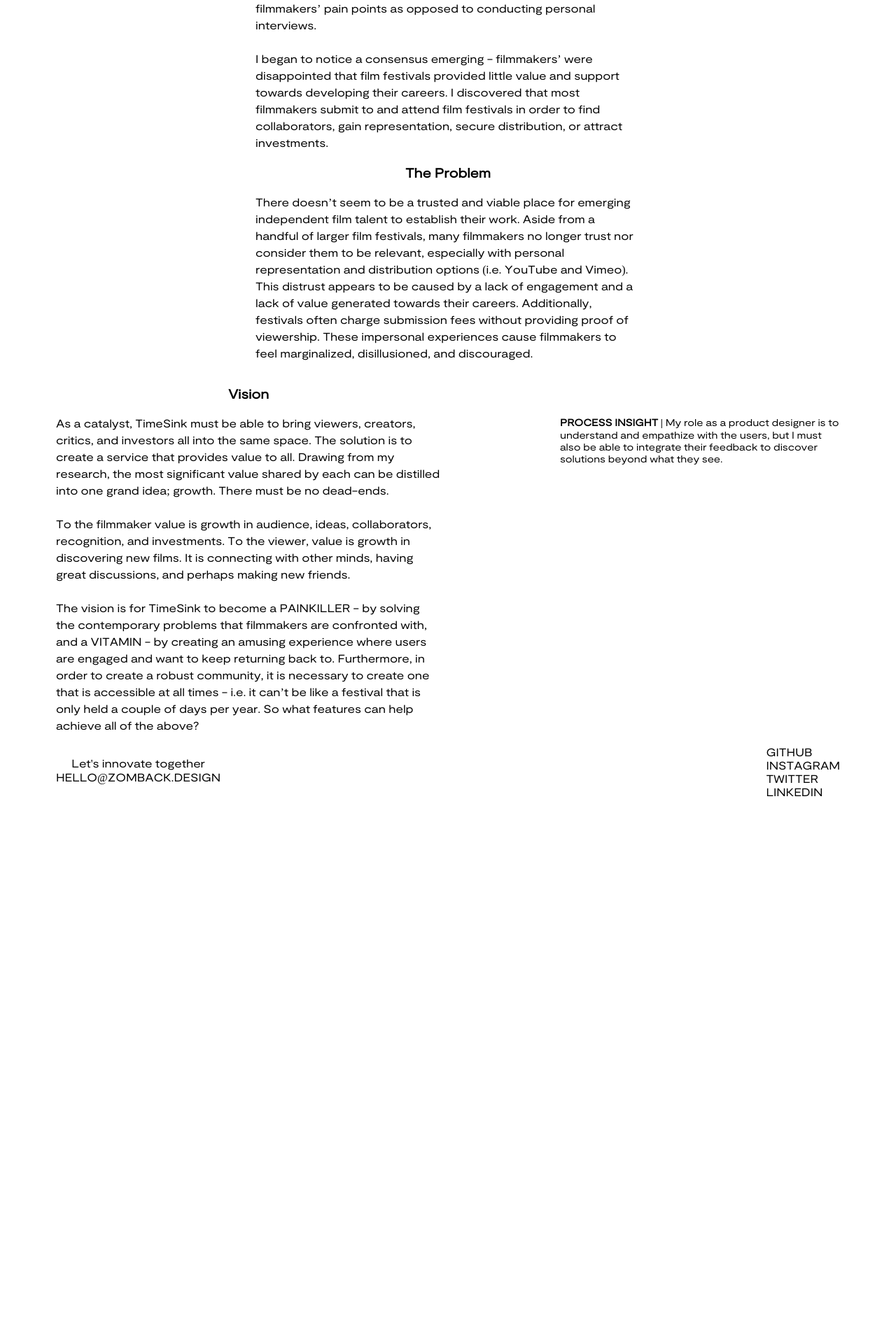
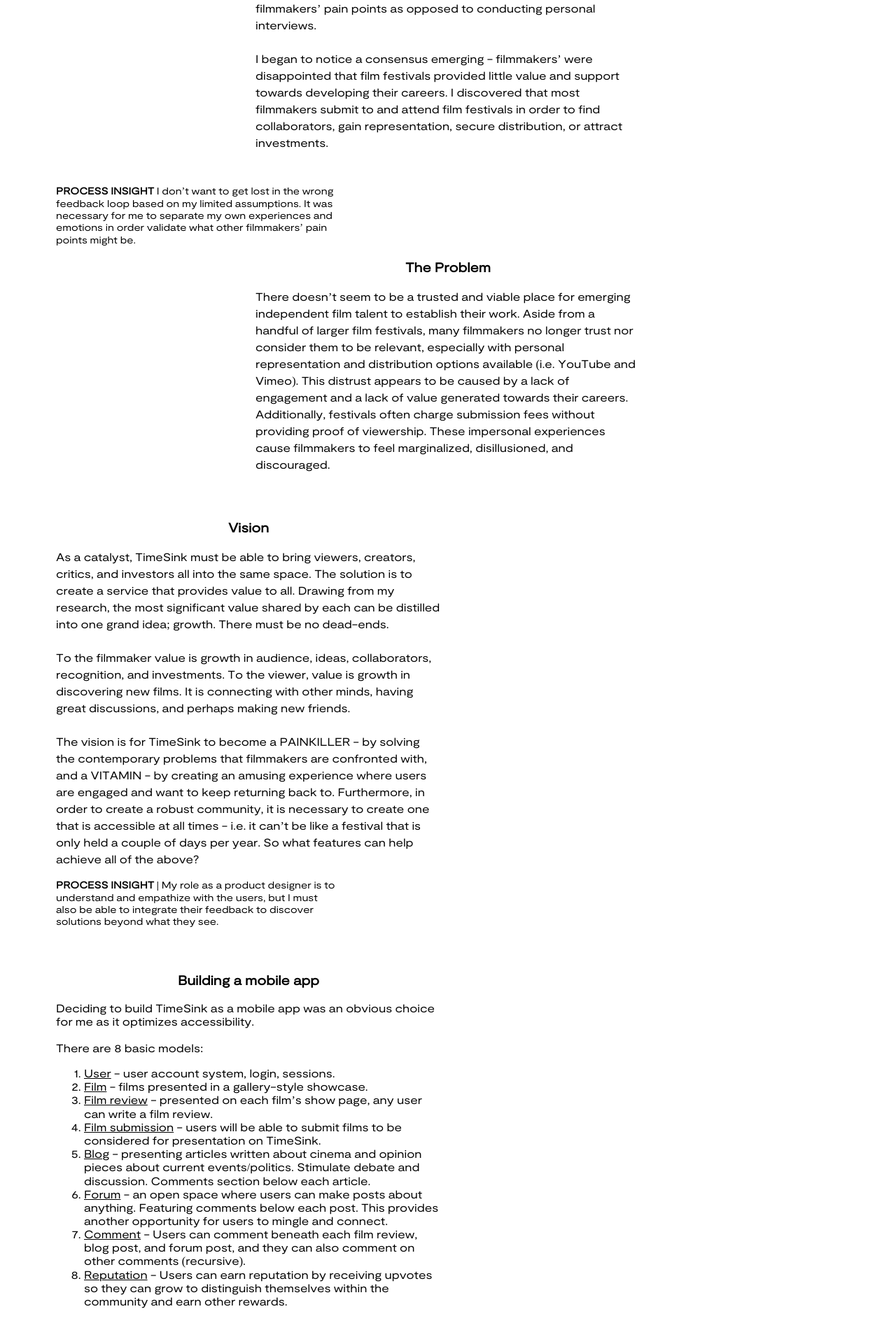
Before and after one commit to aaronzomback/design-portfolio, a Jekyll site: the page built from timesink.html, in a window 1280 px wide. Shown: the part 2040-3931 px from the top of the page at 70% size. Built offline with Jekyll 4.4.1, drawn with Linux system fonts in a browser that asks for light colours; before the commit the page ends 3181 px from its top, so only the background shows below that; some of the changed text lies outside the part shown.

Commit message:
mobile additions

```diff
--- a/assets/css/app.scss
+++ b/assets/css/app.scss
@@ -279,6 +279,12 @@ section.research {
       line-height: 1.5;
     }
   }
+
+  div.process-research {
+    margin-top: 48px;
+    width: 400px;
+    font-size: 14px;
+  }
 }
 
 section.problem {
@@ -305,10 +311,18 @@ section.vision {
 
   div.process-vision {
     margin-top: 48px;
-    float: right;
     width: 400px;
     font-size: 14px;
   }
+}
+
+section.mobile-app {
+  margin-top: 64px;
+  width: 550px;
+}
+
+section.user-onboarding {
+  width: 550px;
 }
 
 
--- a/timesink.html
+++ b/timesink.html
@@ -89,6 +89,9 @@ Instead of interviewing other filmmakers, I chose to investigate online forums -
 I began to notice a consensus emerging - filmmakers’ were disappointed that film festivals provided little value and support towards developing their careers. I discovered that most filmmakers submit to and attend film festivals in order to find collaborators, gain representation, secure distribution, or attract investments.
 </p>
   </div>
+  <div class="process-research">
+    <p><b>PROCESS INSIGHT</b> I don’t want to get lost in the wrong feedback loop based on my limited assumptions. It was necessary for me to separate my own experiences and emotions in order validate what other filmmakers’ pain points might be.</p>
+  </div>
 </section>
 
 
@@ -96,7 +99,7 @@ I began to notice a consensus emerging - filmmakers’ were disappointed that fi
   <div class="problem-text">
     <h1 style="text-align:center">The Problem</h1>
     <p>
-      There doesn’t seem to be a trusted and viable place for emerging independent film talent to establish their work. Aside from a handful of larger film festivals, many filmmakers no longer trust nor consider them to be relevant, especially with personal representation and distribution options (i.e. YouTube and Vimeo). This distrust appears to be caused by a lack of engagement and a lack of value generated towards their careers. Additionally, festivals often charge submission fees without providing proof of viewership. These impersonal experiences cause filmmakers to feel marginalized, disillusioned, and discouraged.
+      There doesn’t seem to be a trusted and viable place for emerging independent film talent to establish their work. Aside from a handful of larger film festivals, many filmmakers no longer trust nor consider them to be relevant, especially with personal representation and distribution options available (i.e. YouTube and Vimeo). This distrust appears to be caused by a lack of engagement and a lack of value generated towards their careers. Additionally, festivals often charge submission fees without providing proof of viewership. These impersonal experiences cause filmmakers to feel marginalized, disillusioned, and discouraged.
     </p>
   </div>
 </section>
@@ -118,3 +121,34 @@ I began to notice a consensus emerging - filmmakers’ were disappointed that fi
     <p><b>PROCESS INSIGHT |</b> My role as a product designer is to understand and empathize with the users, but I must also be able to integrate their feedback to discover solutions beyond what they see.</p>
   </div>
 </section>
+
+<section class="mobile-app">
+  <div class="app-text">
+    <h1 style="text-align:center">Building a mobile app</h1>
+    <p>Deciding to build TimeSink as a mobile app was an obvious choice for me as it optimizes accessibility. <br> <br>
+
+    There are 8 basic models: </p>
+  </div>
+
+  <div class="model-list">
+    <ol>
+      <li><u>User</u> - user account system, login, sessions.</li>
+      <li><u>Film</u> - films presented in a gallery-style showcase. </li>
+      <li><u>Film review</u> - presented on each film’s show page, any user can write a film review.</li>
+      <li><u>Film submission</u> - users will be able to submit films to be considered for presentation on TimeSink. </li>
+      <li><u>Blog</u> - presenting articles written about cinema and opinion pieces about current events/politics. Stimulate debate and discussion. Comments section below each article. </li>
+      <li><u>Forum</u> - an open space where users can make posts about anything. Featuring comments below each post. This provides another opportunity  for users to mingle and connect. </li>
+      <li><u>Comment</u> - Users can comment beneath each film review, blog post, and forum post, and they can also comment on other comments (recursive). </li>
+      <li><u>Reputation</u> - Users can earn reputation by receiving upvotes so they can grow to distinguish themselves within the community and earn other rewards.</li>
+    </ol>
+    </div>
+</section>
+
+<section class="user-onboarding">
+  <div class="user-onboarding-text">
+  <h1 style="text-align:center">User onboarding, it's personal.</h1>
+  <p>
+    TimeSink immediately welcomes the new user by personalizing the sign-up process. The user will decide their own title by identifying themselves as either a cinephile, a filmmaker, a critic, or an investor.
+  </p>
+  </div>
+</section>
```
